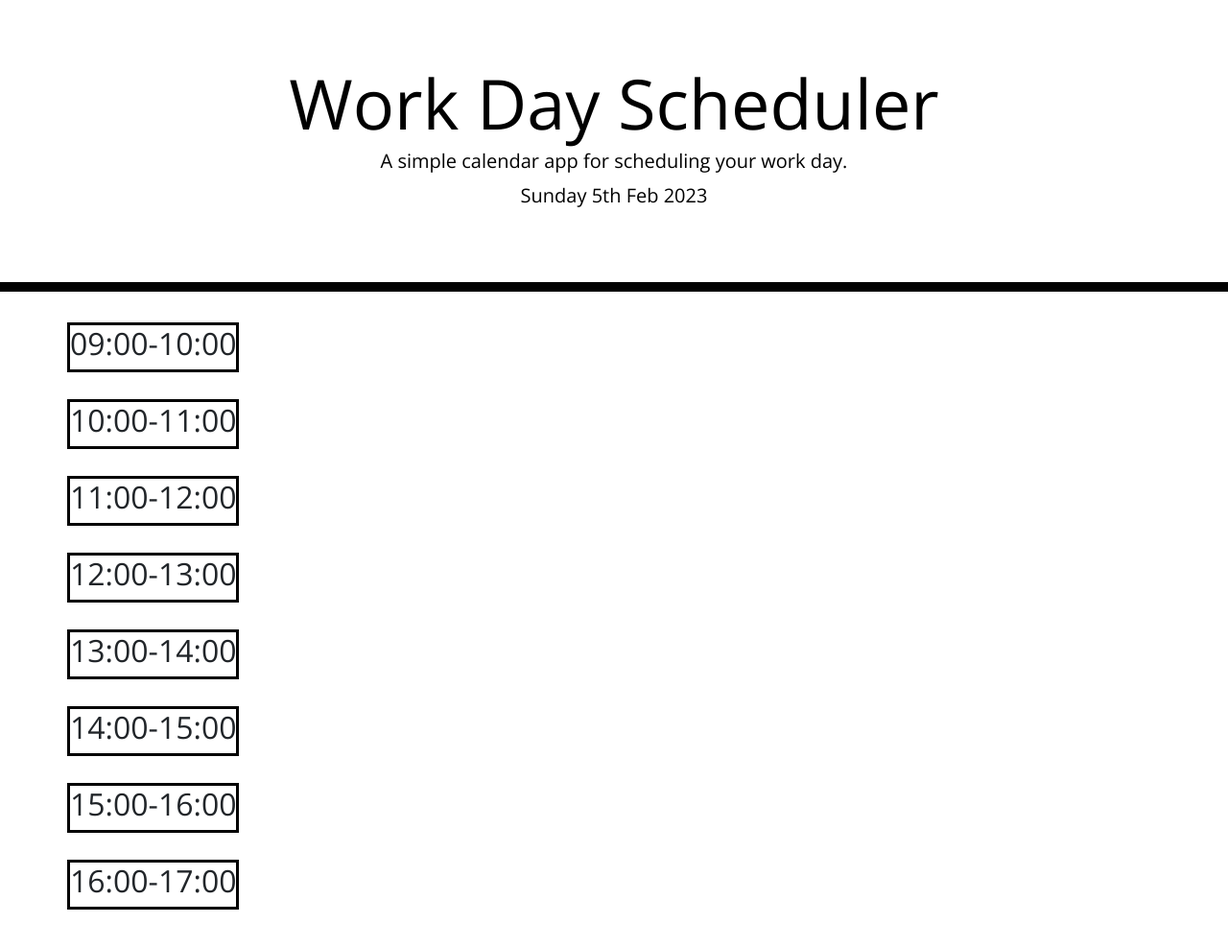
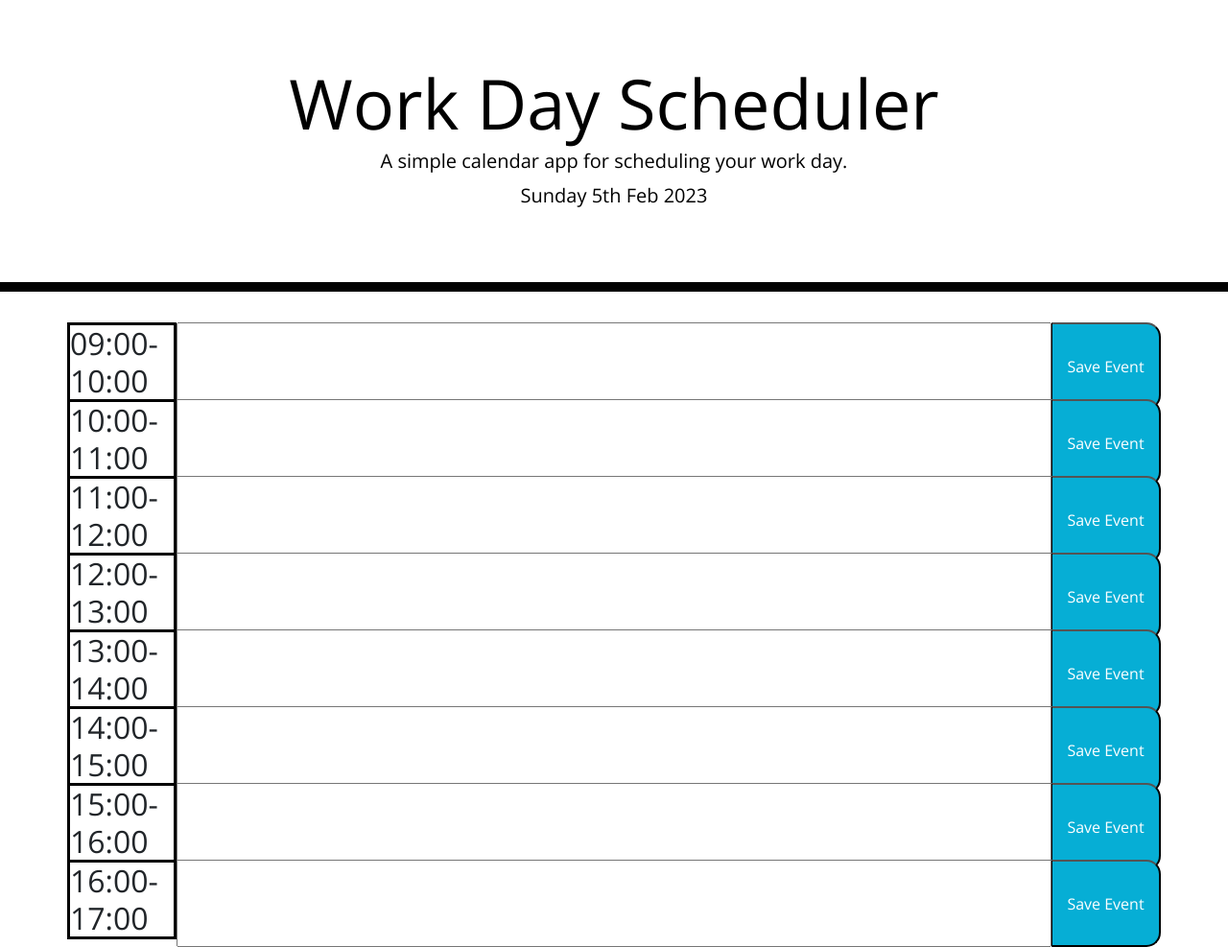
Before and after one commit to EndlessEndless1999/DynamicScheduleRenderer, a plain HTML site: page index.html in a window 1280 px wide. Shown: the whole page at 96% size. Drawn offline with nearby package versions, Linux system fonts and the light colour scheme.

Commit message:
adds input fields and buttons

```diff
--- a/assets/script.js
+++ b/assets/script.js
@@ -7,6 +7,7 @@ let timeBlocks = [];
 
 function init() {
     console.log(currentTime);
+
     $('#currentDay').text(currentDay.format('dddd Do MMM YYYY'));
     for(let i = 0; i < timeBlocks.length; i++){
 
--- a/assets/style.css
+++ b/assets/style.css
@@ -36,7 +36,9 @@ h2 {
 }
 
 .row {
-  display: flex;
+  display: grid;
+  grid-template-columns: 1fr 8fr 1fr;
+  grid-template-rows: 1fr;
   white-space: pre-wrap;
   height: 80px;
   border-bottom: 20px solid white;
--- a/index.html
+++ b/index.html
@@ -31,27 +31,43 @@
     <div class="container">
       <div class="row" id="9:00-10:00">
         <h2>09:00-10:00</h2>
+        <input type="text">
+        <button class="saveBtn">Save Event</button>
       </div>
       <div class="row" id="10:00-11:00">
         <h2>10:00-11:00</h2>
+        <input type="text">
+        <button class="saveBtn">Save Event</button>
       </div>
       <div class="row" id="11:00-12:00">
         <h2>11:00-12:00</h2>
+        <input type="text">
+        <button class="saveBtn">Save Event</button>
       </div>
       <div class="row" id="12:00-13:00">
         <h2>12:00-13:00</h2>
+        <input type="text">
+        <button class="saveBtn">Save Event</button>
       </div>
       <div class="row" id="13:00-14:00">
         <h2>13:00-14:00</h2>
+        <input type="text">
+        <button class="saveBtn">Save Event</button>
       </div>
       <div class="row" id="14:00-15:00">
         <h2>14:00-15:00</h2>
+        <input type="text">
+        <button class="saveBtn">Save Event</button>
       </div>
       <div class="row" id="15:00-16:00">
         <h2>15:00-16:00</h2>
+        <input type="text">
+        <button class="saveBtn">Save Event</button>
       </div>
       <div class="row" id="16:00-17:00">
         <h2>16:00-17:00</h2>
+        <input type="text">
+        <button class="saveBtn">Save Event</button>
       </div>
       <!-- Timeblocks go here -->
     </div>
```
